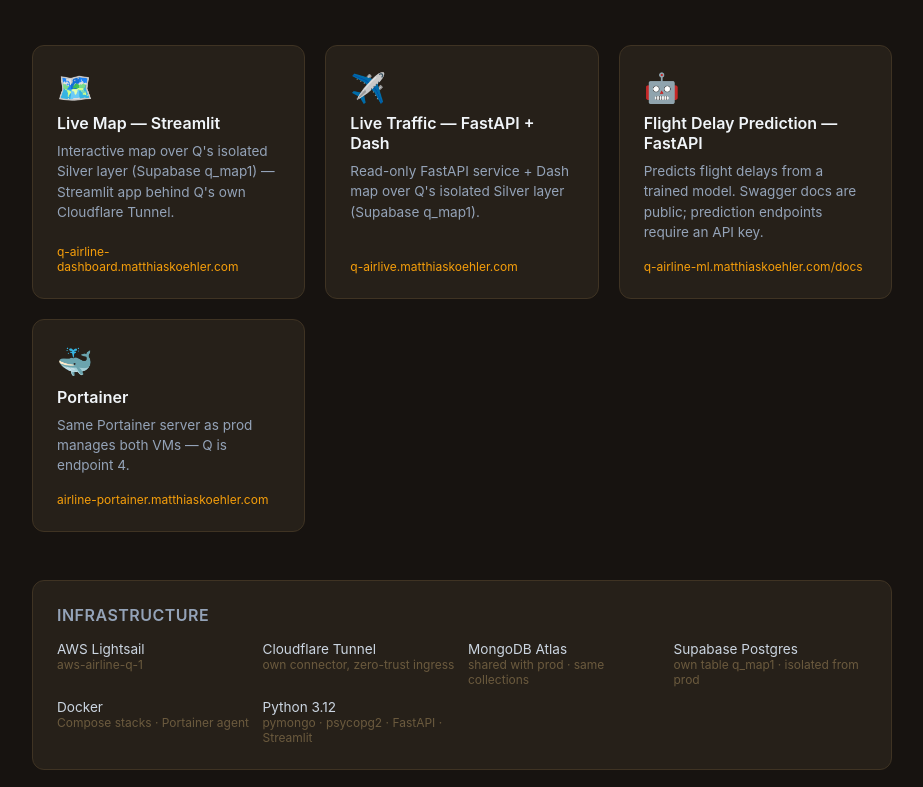
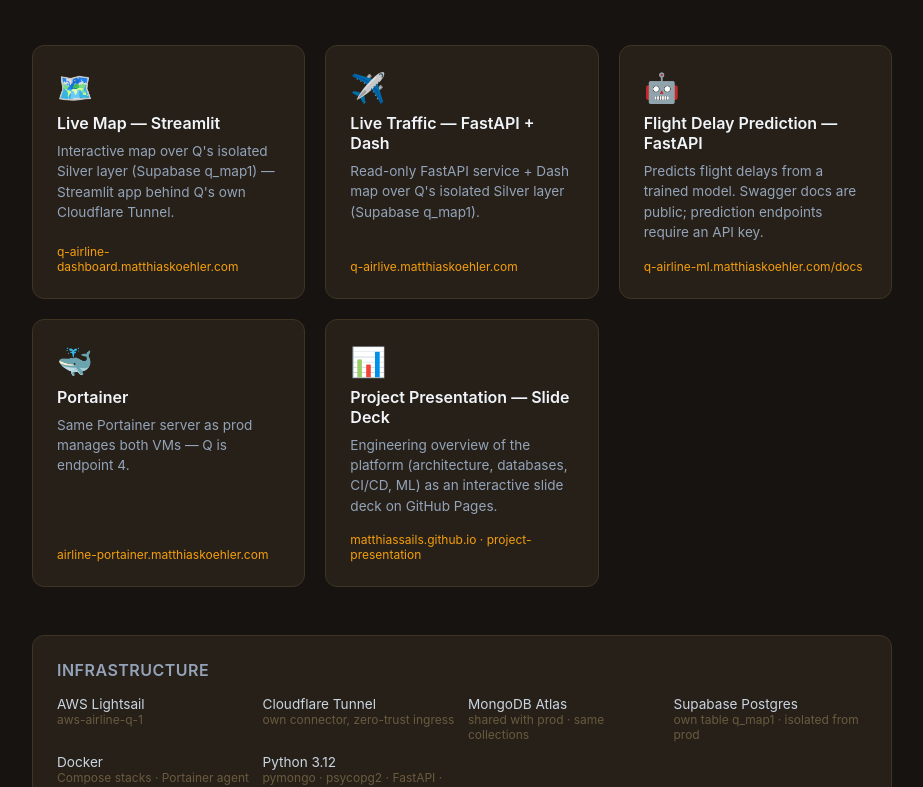
Before and after one commit to MatthiasSails/airline-data-platform, a plain HTML site: page deployment/landing-page-q/index.html in a window 1280 px wide. Shown: the part 407-1194 px from the top of the page, without its empty margins (178-1101 px from the left). Drawn offline with Linux system fonts and the light colour scheme.

Commit message:
Add project-presentation card to the Q landing page
Link the GitHub Pages slide deck from Q's landing page as a sixth service
card. The link is static and points at the stable Pages URL, so it always
reflects the latest deck built from this branch. Prod's landing page gets
the same card later, on merge to main.

```diff
--- a/deployment/landing-page-q/index.html
+++ b/deployment/landing-page-q/index.html
@@ -208,6 +208,13 @@
       <span class="card-desc">Same Portainer server as prod manages both VMs — Q is endpoint 4.</span>
       <span class="card-url">airline-portainer.matthiaskoehler.com</span>
     </a>
+
+    <a class="card" href="https://matthiassails.github.io/airline-data-platform/report/project-presentation.dc.html" target="_blank">
+      <span class="card-icon">📊</span>
+      <span class="card-title">Project Presentation — Slide Deck</span>
+      <span class="card-desc">Engineering overview of the platform (architecture, databases, CI/CD, ML) as an interactive slide deck on GitHub Pages.</span>
+      <span class="card-url">matthiassails.github.io · project-presentation</span>
+    </a>
   </div>
 
   <div class="stack">
```
